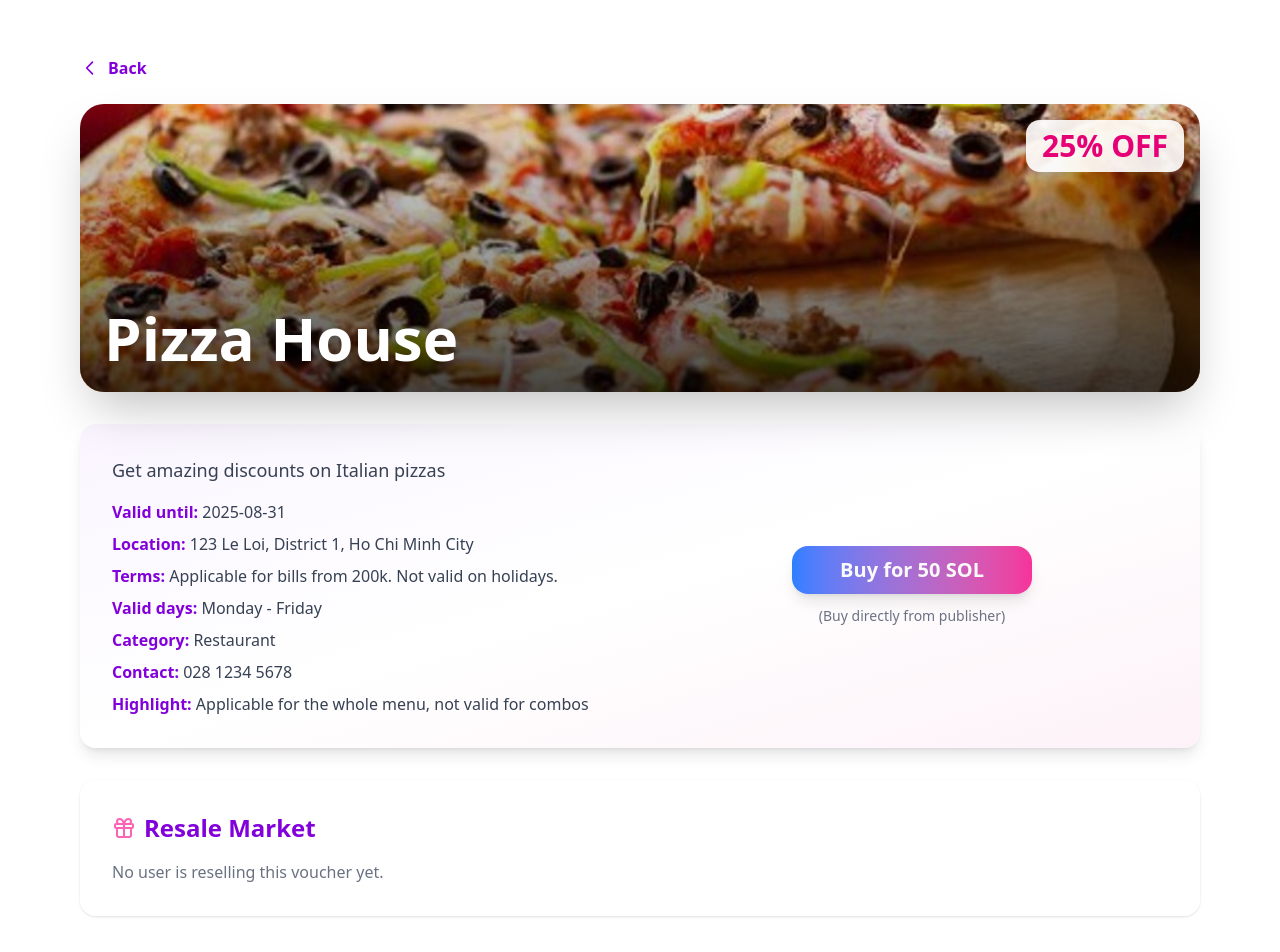
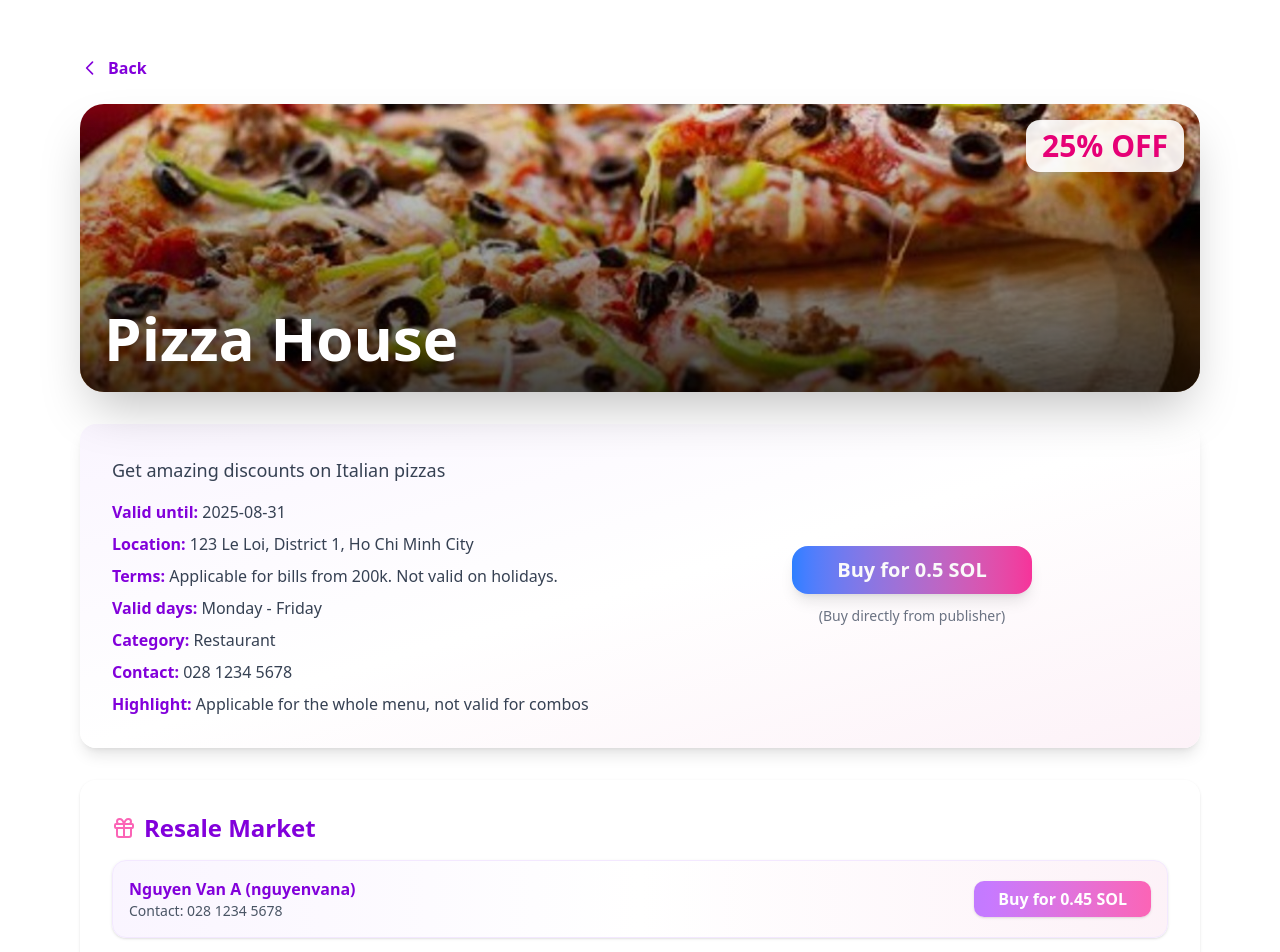
Before and after one commit to Uyhuynh23/CamtabunProject, a Next.js app: page /voucher/1 in a window 1280 px wide. Shown: the top 952 px of the page. Built offline with nearby package versions, Linux system fonts and the light colour scheme.

Commit message:
Create NFT, show ownership

```diff
--- a/app/components/tabs/MarketplaceTab.tsx
+++ b/app/components/tabs/MarketplaceTab.tsx
@@ -146,7 +146,10 @@ export function MarketplaceTab() {
                             className="absolute inset-0 w-full h-full object-cover"
                           />
                         ) : (
-                          <Gift className="w-16 h-16 text-purple-400 absolute inset-0 m-auto" />
+                          <img
+                            src="/images/default.png"
+                            alt="Default Voucher"
+                            className="absolute inset-0 w-full h-full object-cover"/>
                         )}
                       </div>
                     </Card>
--- a/app/components/tabs/MyVouchersTab.tsx
+++ b/app/components/tabs/MyVouchersTab.tsx
@@ -37,8 +37,8 @@ export function MyVouchersTab({ currentUser }: MyVouchersTabProps) {
   };
 
   // Danh sách voucher gốc của user
-  const ownedVouchers = marketplaceVouchers.filter(v =>
-    v.owners?.some(o => o.username === currentUser.email)
+  const ownedVouchers = marketplaceVouchers.filter(
+    v => v.owner?.email === currentUser.email
   );
 
   // Danh sách voucher sau khi filter/search
@@ -110,7 +110,7 @@ export function MyVouchersTab({ currentUser }: MyVouchersTabProps) {
                   <CardContent className="p-4 flex flex-col gap-2">
                     <div className="flex items-center gap-2">
                       <img
-                        src={voucher.image}
+                        src={voucher.image ? voucher.image : "/images/default.png"}
                         alt={voucher.name}
                         className="w-12 h-12 rounded-lg object-cover border border-purple-100"
                       />
--- a/app/data/mockVouchers.tsx
+++ b/app/data/mockVouchers.tsx
@@ -6,7 +6,7 @@ export const marketplaceVouchers = [
     description: "Get amazing discounts on Italian pizzas",
     discount: 25,
     expiryDate: "2025-08-31",
-    price: 50,
+    price: 0.5,
     type: "discount",
     status: "available",
     image: "/images/vouchers/pizza_house.jpg",
@@ -18,7 +18,15 @@ export const marketplaceVouchers = [
     contact: "028 1234 5678",
     highlight: "Applicable for the whole menu, not valid for combos",
     merchant: "Pizza House",
-    owner: { username: "nguyenvana", displayName: "Nguyen Van A", email: "nguyenvana" }
+    owner: { username: "nguyenvana", displayName: "Nguyen Van A", email: "nguyenvana" },
+    resaleList: [
+      {
+        username: "nguyenvana",
+        displayName: "Nguyen Van A",
+        contact: "028 1234 5678",
+        price: 0.45
+      }
+    ]
   },
   {
     id: 2,
@@ -27,7 +35,7 @@ export const marketplaceVouchers = [
     description: "Perfect for coffee lovers at Café Mocha",
     discount: 15,
     expiryDate: "2025-12-31",
-    price: 30,
+    price: 0.3,
     type: "discount",
     status: "available",
     image: "/images/vouchers/cafe_mocha.jpg",
@@ -39,7 +47,8 @@ export const marketplaceVouchers = [
     contact: "028 2345 6789",
     highlight: "Get 1 free cookie when buying 2 drinks",
     merchant: "Café Mocha",
-    owner: { username: "tranthib", displayName: "Tran Thi B", email: "tranthib" }
+    owner: { username: "tranthib", displayName: "Tran Thi B", email: "tranthib" },
+    resaleList: []
   },
   {
     id: 3,
@@ -48,7 +57,7 @@ export const marketplaceVouchers = [
     description: "Exclusive discount for Golden Buffet's premium menu",
     discount: 40,
     expiryDate: "2025-09-30",
-    price: 75,
+    price: 0.75,
     type: "discount",
     status: "available",
     image: "/images/vouchers/golden_buffet.jpg",
@@ -60,7 +69,15 @@ export const marketplaceVouchers = [
     contact: "028 3456 7890",
     highlight: "Unlimited number of dishes",
     merchant: "Golden Buffet",
-    owner: { username: "nguyenvana", displayName: "Nguyen Van A", email: "nguyenvana" }
+    owner: { username: "nguyenvana", displayName: "Nguyen Van A", email: "nguyenvana" },
+    resaleList: [
+      {
+        username: "nguyenvana",
+        displayName: "Nguyen Van A",
+        contact: "028 3456 7890",
+        price: 0.7
+      }
+    ]
   },
   {
     id: 4,
@@ -69,7 +86,7 @@ export const marketplaceVouchers = [
     description: "Special discount for traditional Pho during holidays",
     discount: 20,
     expiryDate: "2025-12-25",
-    price: 45,
+    price: 0.45,
     type: "discount",
     status: "available",
     image: "/images/vouchers/pho_ly_quoc_su.jpg",
@@ -81,7 +98,8 @@ export const marketplaceVouchers = [
     contact: "024 1234 5678",
     highlight: "Free fried dough sticks when dining in",
     merchant: "Pho Ly Quoc Su",
-    owner: { username: "phamvanh", displayName: "Pham Van H", email: "phamvanh" }
+    owner: { username: "phamvanh", displayName: "Pham Van H", email: "phamvanh" },
+    resaleList: []
   },
   {
     id: 5,
@@ -90,7 +108,7 @@ export const marketplaceVouchers = [
     description: "Enjoy authentic Hanoi Bun Cha at a great price",
     discount: 30,
     expiryDate: "2025-10-15",
-    price: 40,
+    price: 0.4,
     type: "discount",
     status: "available",
     image: "/images/vouchers/bun_cha.jpg",
@@ -102,7 +120,15 @@ export const marketplaceVouchers = [
     contact: "024 2345 6789",
     highlight: "Free spring roll when buying 2 sets",
     merchant: "Bun Cha Ha Noi",
-    owner: { username: "lethic", displayName: "Le Thi C", email: "lethic" }
+    owner: { username: "lethic", displayName: "Le Thi C", email: "lethic" },
+    resaleList: [
+      {
+        username: "lethic",
+        displayName: "Le Thi C",
+        contact: "024 2345 6789",
+        price: 0.38
+      }
+    ]
   },
   {
     id: 6,
@@ -111,7 +137,7 @@ export const marketplaceVouchers = [
     description: "Grill your favorite meats with a sizzling deal",
     discount: 35,
     expiryDate: "2025-11-30",
-    price: 65,
+    price: 0.65,
     type: "discount",
     status: "available",
     image: "/images/vouchers/gogi_bbq.jpg",
@@ -123,7 +149,8 @@ export const marketplaceVouchers = [
     contact: "028 4567 8901",
     highlight: "Free Korean salad",
     merchant: "Gogi House",
-    owner: { username: "nguyenvana", displayName: "Nguyen Van A", email: "nguyenvana" }
+    owner: { username: "nguyenvana", displayName: "Nguyen Van A", email: "nguyenvana" },
+    resaleList: []
   },
   {
     id: 7,
@@ -132,7 +159,7 @@ export const marketplaceVouchers = [
     description: "Fresh Vietnamese coffee for early birds",
     discount: 10,
     expiryDate: "2025-06-30",
-    price: 25,
+    price: 0.25,
     type: "discount",
     status: "available",
     image: "/images/vouchers/highlands.jpg",
@@ -144,7 +171,15 @@ export const marketplaceVouchers = [
     contact: "1900 1755",
     highlight: "Free topping when buying large size",
     merchant: "Highlands Coffee",
-    owner: { username: "phamvanh", displayName: "Pham Van H", email: "phamvanh" }
+    owner: { username: "phamvanh", displayName: "Pham Van H", email: "phamvanh" },
+    resaleList: [
+      {
+        username: "phamvanh",
+        displayName: "Pham Van H",
+        contact: "1900 1755",
+        price: 0.22
+      }
+    ]
   },
   {
     id: 8,
@@ -153,7 +188,7 @@ export const marketplaceVouchers = [
     description: "Enjoy unlimited hotpot at a discounted rate",
     discount: 20,
     expiryDate: "2025-12-01",
-    price: 55,
+    price: 0.55,
     type: "discount",
     status: "available",
     image: "/images/vouchers/kichi_kichi.jpg",
@@ -165,7 +200,8 @@ export const marketplaceVouchers = [
     contact: "028 5678 9012",
     highlight: "Unlimited soup and toppings",
     merchant: "Kichi Kichi",
-    owner: { username: "lethic", displayName: "Le Thi C", email: "lethic" }
+    owner: { username: "lethic", displayName: "Le Thi C", email: "lethic" },
+    resaleList: []
   },
   {
     id: 9,
@@ -174,7 +210,7 @@ export const marketplaceVouchers = [
     description: "Crispy chicken combo for less",
     discount: 18,
     expiryDate: "2025-07-31",
-    price: 35,
+    price: 0.35,
     type: "discount",
     status: "available",
     image: "/images/vouchers/texas_chicken.jpg",
@@ -186,7 +222,15 @@ export const marketplaceVouchers = [
     contact: "028 6789 0123",
     highlight: "Free large fries",
     merchant: "Texas Chicken",
-    owner: { username: "nguyenvana", displayName: "Nguyen Van A", email: "nguyenvana" }
+    owner: { username: "nguyenvana", displayName: "Nguyen Van A", email: "nguyenvana" },
+    resaleList: [
+      {
+        username: "nguyenvana",
+        displayName: "Nguyen Van A",
+        contact: "028 6789 0123",
+        price: 0.32
+      }
+    ]
   },
   {
     id: 10,
@@ -195,7 +239,7 @@ export const marketplaceVouchers = [
     description: "Cool off with your favorite scoop",
     discount: 12,
     expiryDate: "2025-08-15",
-    price: 20,
+    price: 0.2,
     type: "discount",
     status: "available",
     image: "/images/vouchers/baskin_robbins.jpg",
@@ -207,6 +251,7 @@ export const marketplaceVouchers = [
     contact: "028 7890 1234",
     highlight: "Get 1 extra scoop when buying 2 scoops",
     merchant: "Baskin Robbins",
-    owner: { username: "phamvanh", displayName: "Pham Van H", email: "phamvanh" }
+    owner: { username: "phamvanh", displayName: "Pham Van H", email: "phamvanh" },
+    resaleList: []
   }
 ]
--- a/app/voucher/[id]/page.tsx
+++ b/app/voucher/[id]/page.tsx
@@ -16,10 +16,27 @@ export default function VoucherDetailPage() {
   const [buying, setBuying] = useState(false);
   const [showSell, setShowSell] = useState(false);
   const [showGift, setShowGift] = useState(false);
+  const [sellPrice, setSellPrice] = useState('');
+  const [sellContact, setSellContact] = useState('');
 
   if (!voucher) return <div className="text-center mt-10 text-red-500">Voucher not found.</div>;
 
   const isOwner = voucher.owners?.some(o => o.username === currentUser.username);
+
+  // Hàm xử lý bán lại
+  const handleSell = () => {
+    if (!sellPrice || isNaN(Number(sellPrice))) return;
+    voucher.resaleList = voucher.resaleList || [];
+    voucher.resaleList.push({
+      username: currentUser.username,
+      displayName: currentUser.displayName,
+      contact: sellContact,
+      price: Number(sellPrice),
+    });
+    setShowSell(false);
+    setSellPrice('');
+    setSellContact('');
+  };
 
   return (
     <div className="max-w-6xl mx-auto mt-10 p-4">
@@ -34,7 +51,7 @@ export default function VoucherDetailPage() {
       {/* Banner */}
       <div className="relative rounded-3xl overflow-hidden shadow-2xl mb-8">
         <img
-          src={voucher.image}
+          src={voucher.image ? voucher.image : "/images/default.png"}
           alt={voucher.name}
           className="w-full h-72 object-cover brightness-90"
         />
@@ -93,7 +110,30 @@ export default function VoucherDetailPage() {
                   Gift your voucher
                 </Button>
                 {showSell && (
-                  <div className="mt-2 text-sm text-purple-700">[Sell form here]</div>
+                  <div className="mt-2 text-sm text-purple-700">
+                    <div className="flex flex-col gap-2">
+                      <input
+                        type="text"
+                        placeholder="Selling price in SOL"
+                        value={sellPrice}
+                        onChange={(e) => setSellPrice(e.target.value)}
+                        className="border border-purple-300 rounded-lg px-4 py-2 focus:outline-none focus:ring-2 focus:ring-purple-600 focus:border-transparent"
+                      />
+                      <input
+                        type="text"
+                        placeholder="Contact information"
+                        value={sellContact}
+                        onChange={(e) => setSellContact(e.target.value)}
+                        className="border border-purple-300 rounded-lg px-4 py-2 focus:outline-none focus:ring-2 focus:ring-purple-600 focus:border-transparent"
+                      />
+                      <Button
+                        className="w-full bg-gradient-to-r from-purple-400 to-pink-400 text-white rounded-lg px-4 py-2 text-base font-semibold shadow hover:scale-105 transition"
+                        onClick={handleSell}
+                      >
+                        Confirm Sale
+                      </Button>
+                    </div>
+                  </div>
                 )}
                 {showGift && (
                   <div className="mt-2 text-sm text-cyan-700">[Gift form here]</div>
```
Also changed, not shown: app/api/upload-voucher-image.tsx (line endings or trailing spaces), public/images/default.png (added).
